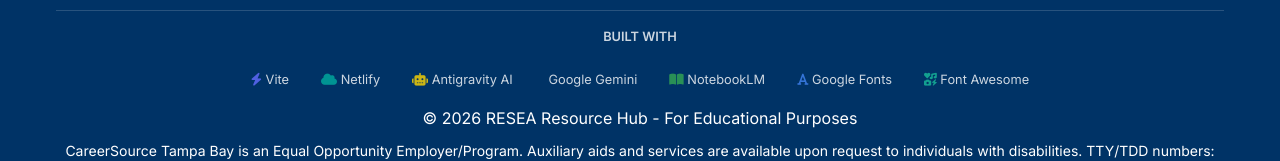
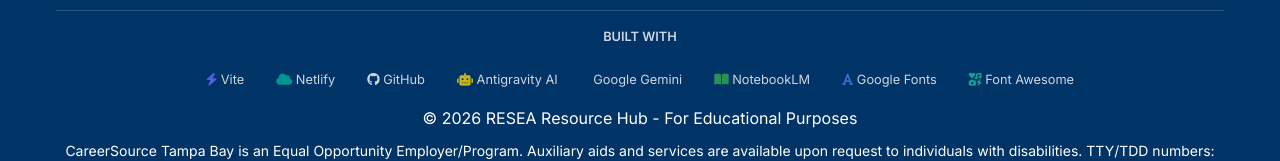
Before and after one commit to cnqc8yfrc9-cmyk/RESEA-Reg-28, a website built with Vite: page index.html in a window 1280 px wide. Shown: the part 1799-1960 px from the top of the page. Built offline with nearby package versions, Linux system fonts and the light colour scheme; some icons are missing.

Commit message:
Add GitHub to built-by credits

```diff
--- a/index.html
+++ b/index.html
@@ -160,6 +160,7 @@
         <span style="font-weight: 600; width: 100%; margin-bottom: -10px;">BUILT WITH</span>
         <span><i class="fa-solid fa-bolt" style="color: #646cff;"></i> Vite</span>
         <span><i class="fa-solid fa-cloud" style="color: #00AD9F;"></i> Netlify</span>
+        <span><i class="fa-brands fa-github" style="color: #ffffff;"></i> GitHub</span>
         <span><i class="fa-solid fa-robot" style="color: #FFD700;"></i> Antigravity AI</span>
         <span><i class="fa-solid fa-sparkles" style="color: #4285F4;"></i> Google Gemini</span>
         <span><i class="fa-solid fa-book-open" style="color: #34A853;"></i> NotebookLM</span>
```
